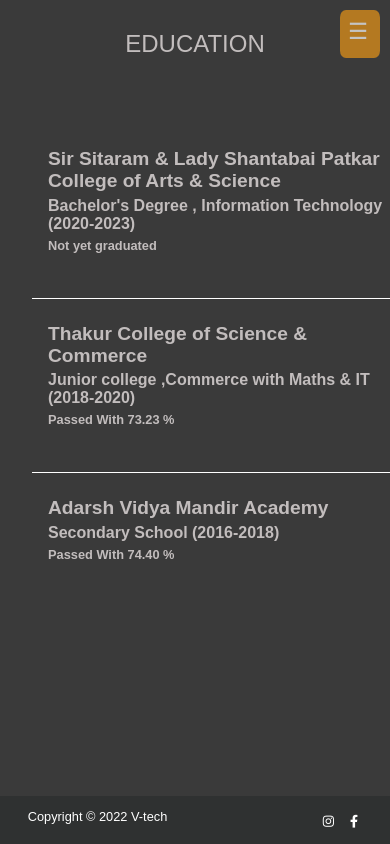
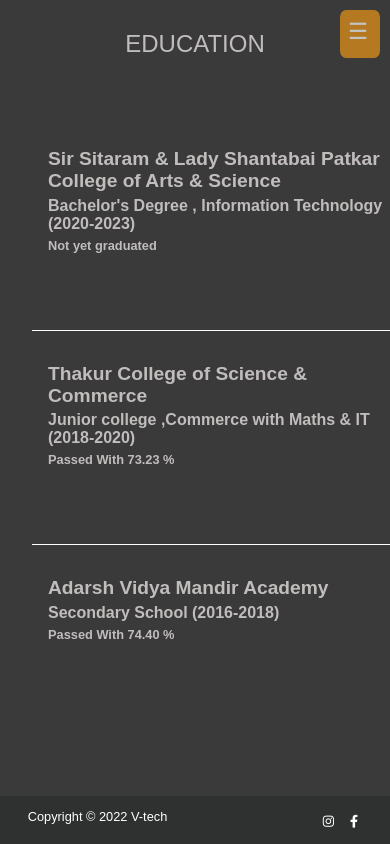
Before and after one commit to vivek-437/vtech-portfolio, a React (Create React App) app: page /vtech-portfolio/education in a window 390 px wide. Built offline with nearby package versions, Linux system fonts and the light colour scheme; a web font is replaced by a local one.

Commit message:
education css  change  vtech

```diff
--- a/src/components/content/education.css
+++ b/src/components/content/education.css
@@ -1,62 +1,61 @@
-.education .outterEdu{
+.education .outterEdu {
   height: 100vh;
   width: 80%;
   float: right;
   padding-top: 5%;
-
 }
-.coneducation{
+.coneducation {
   position: fixed;
 }
-.education{
+.education {
   height: 100%;
   background-color: rgb(58, 58, 58);
 }
-.education .outterEdu .hr{
+.education .outterEdu .hr {
   background-color: white;
   height: 1px;
   width: 100%;
 }
-.education .outterEdu .edinfo{
+.education .outterEdu .edinfo {
   height: 20%;
   width: 100%;
   text-align: left;
   margin-top: 1.5rem;
 }
-.education .outterEdu .edinfo .name{
+.education .outterEdu .edinfo .name {
   font-size: 2rem;
   /* margin-top:; */
-
 }
-.education .outterEdu .edinfo .year{
+.education .outterEdu .edinfo .year {
   font-size: 1.2rem;
-    margin-top: .3rem;
+  margin-top: 0.3rem;
 }
-.education .outterEdu .edinfo .marks{
-    font-size: .9rem;
-    margin-top: .3rem;
+.education .outterEdu .edinfo .marks {
+  font-size: 0.9rem;
+  margin-top: 0.3rem;
 }
-.education .shhd{
+.education .shhd {
   display: none;
 }
-@media screen and (max-width:1300px) {
-    .education .outterEdu .edinfo .name{
+@media screen and (max-width: 1300px) {
+  .education .outterEdu .edinfo .name {
     font-size: 1.5rem;
-        /* margin-top:; */
-
   }
-    .education .outterEdu{
+  .education .outterEdu {
     padding-top: 2%;
   }
-    .education .outterEdu .edinfo .year{
+  .coneducation{
+      position: relative;
+  }
+  .education .outterEdu .edinfo .year {
     font-size: 1rem;
-        margin-top: .3rem;
+    margin-top: 0.3rem;
   }
-    .education .outterEdu .edinfo .marks{
-        font-size: .8rem;
-        margin-top: .3rem;
+  .education .outterEdu .edinfo .marks {
+    font-size: 0.8rem;
+    margin-top: 0.3rem;
   }
-    .education .shhd{
+  .education .shhd {
     display: block;
     font-size: 1.5rem;
     position: relative;
@@ -64,11 +63,10 @@
     /* text-decoration: ; */
     text-transform: uppercase;
   }
-
 }
-@media screen and (max-width:767px) {
-    .education{
-        overflow:hidden ;
+@media screen and (max-width: 767px) {
+  .education {
+    overflow: hidden;
   }
   .education .outterEdu {
     width: 100%;
@@ -76,21 +74,34 @@
     padding-left: 2rem;
     padding-top: 6rem;
   }
-  .education .outterEdu .edinfo{
+  .coneducation {
+    overflow: auto;
+    height: 100vh;
+  }
+  .education .outterEdu .edinfo {
     padding-left: 1rem;
+  }
+  .education .outterEdu .hr {
+    margin-top: 2rem;
+    margin-bottom: 2rem;
+  }
+  .education .outterEdu .edinfo .name {
+    font-size: 1.2rem;
 
   }
-  .education .outterEdu .edinfo .name{
-    font-size: 1.2rem;
-    /* margin-top:; */
-
+  .education .outterEdu .edinfo .year {
+    font-size: 1rem;
+    margin-top: 0.3rem;
   }
-.education .outterEdu .edinfo .year{
-    font-size: 1rem;
-    margin-top: .3rem;
-}
-.education .outterEdu .edinfo .marks{
-    font-size: .8rem;
-    margin-top: .3rem;
+  .education .outterEdu .edinfo .marks {
+    font-size: 0.8rem;
+    margin-top: 0.3rem;
   }
 }
+
+@media screen and (max-width: 304px){
+    .education .outterEdu .hr {
+        margin-top: 4rem;
+        margin-bottom: 4rem;
+      }
+}
```
Lines whose indentation alone changed are shown as unchanged.
